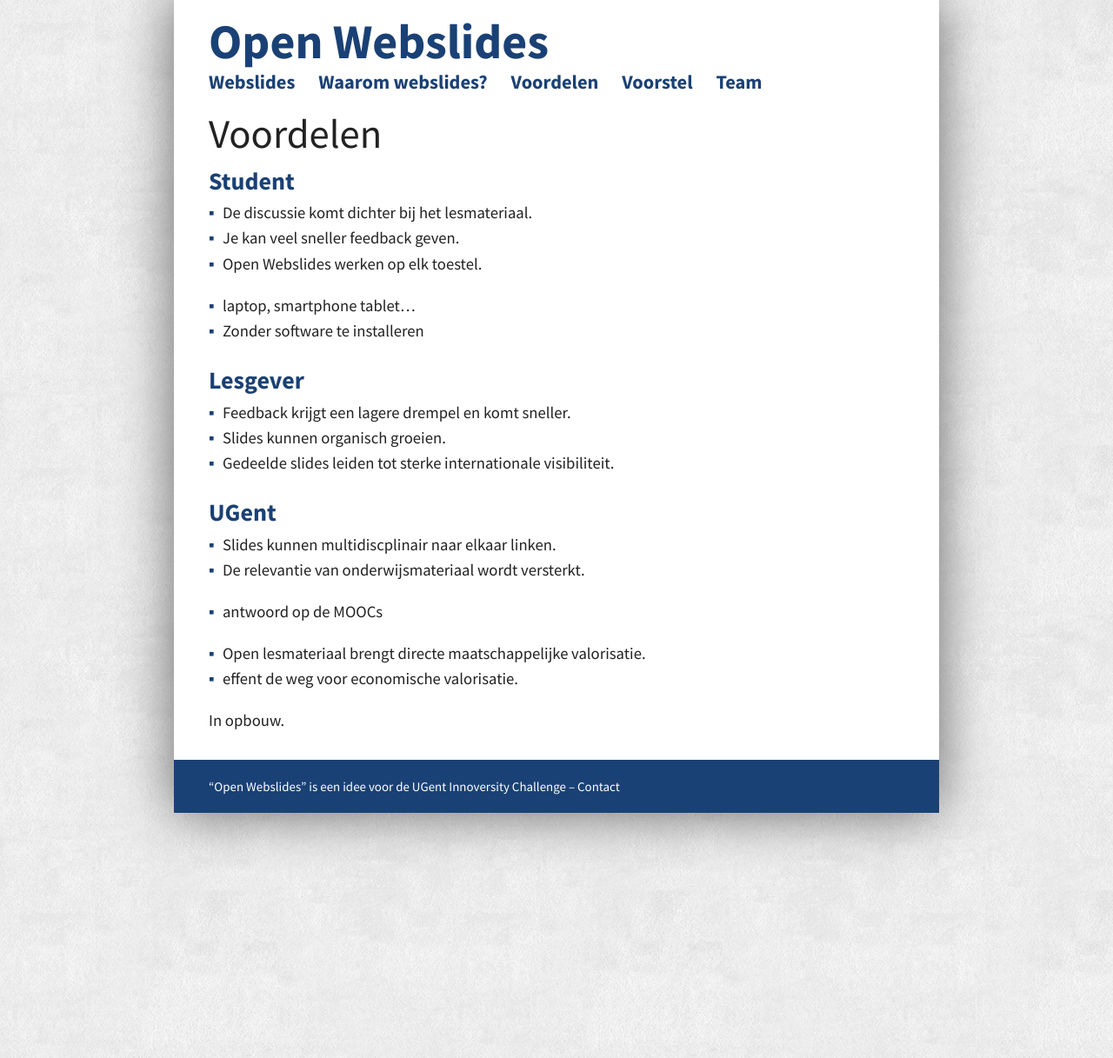
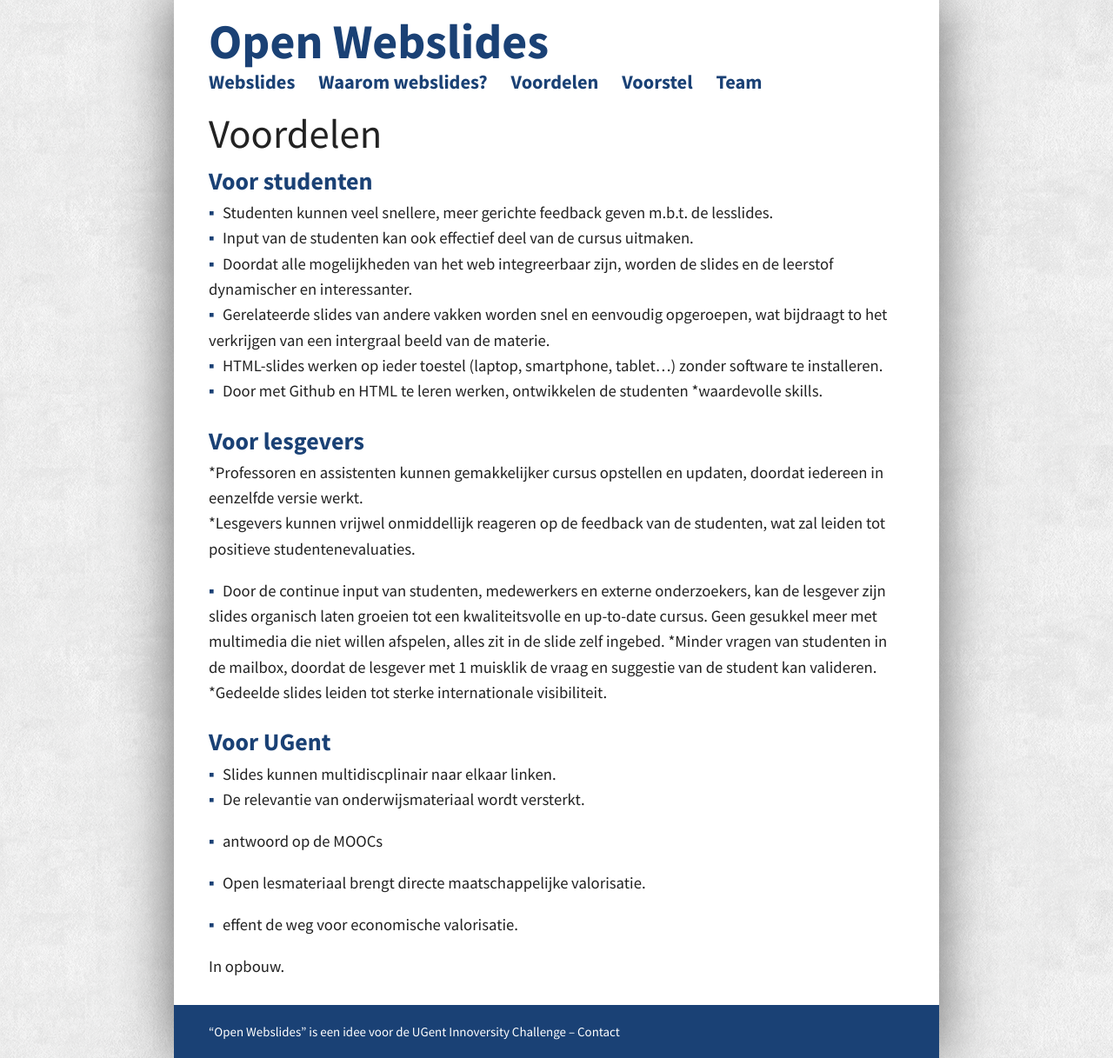
Before and after one commit to OpenWebslides/openwebslides.github.io-old, a Jekyll site: the page built from voordelen.md, in a window 1280 px wide. Shown: the whole page at 87% size. Built offline with Jekyll 4.4.1, drawn with Linux system fonts in a browser that asks for light colours.

Commit message:
changes to voordelen

```diff
--- a/voordelen.md
+++ b/voordelen.md
@@ -5,26 +5,34 @@
 order: 30
 ---
 
-Student
+Voor studenten
 --------
-* De discussie komt dichter bij het lesmateriaal.
-* Je kan veel sneller feedback geven.
-* Open Webslides werken op elk toestel.
-  * laptop, smartphone tablet...
-  * Zonder software te installeren
 
-Lesgever
+* Studenten kunnen veel snellere, meer gerichte **feedback** geven m.b.t. de lesslides.
+* **Input** van de studenten kan ook effectief deel van de cursus uitmaken.
+* Doordat alle mogelijkheden van het web integreerbaar zijn, worden de slides en de leerstof **dynamischer** en **interessanter**.
+* Gerelateerde slides van andere vakken worden snel en eenvoudig opgeroepen, wat bijdraagt to het verkrijgen van een **intergraal beeld** van de materie.
+*  HTML-slides werken op **ieder toestel** (laptop, smartphone, tablet...) zonder software te installeren.
+* Door met Github en HTML te leren werken, ontwikkelen de studenten **waardevolle skills*.
+
+Voor lesgevers
 --------
-* Feedback krijgt een lagere drempel en komt sneller.
-* Slides kunnen organisch groeien.
-* Gedeelde slides leiden tot sterke internationale visibiliteit.
 
-UGent
+*Professoren en assistenten kunnen gemakkelijker cursus opstellen en updaten, doordat iedereen in eenzelfde versie werkt.
+*Lesgevers kunnen vrijwel onmiddellijk reageren op de feedback van de studenten, wat zal leiden tot positieve studentenevaluaties.
+* Door de continue input van studenten, medewerkers en externe onderzoekers, kan de lesgever zijn slides organisch laten groeien tot een kwaliteitsvolle en up-to-date cursus.
+Geen gesukkel meer met multimedia die niet willen afspelen, alles zit in de slide zelf ingebed.
+*Minder vragen van studenten in de mailbox, doordat de lesgever met 1 muisklik de vraag en suggestie van de student kan valideren.
+*Gedeelde slides leiden tot sterke internationale visibiliteit.
+
+
+Voor UGent
 -------
 * Slides kunnen multidiscplinair naar elkaar linken.
 * De relevantie van onderwijsmateriaal wordt versterkt.
-  * antwoord op de MOOCs
+	* antwoord op de MOOCs
 * Open lesmateriaal brengt directe maatschappelijke valorisatie.
- * effent de weg voor economische valorisatie.
+	* effent de weg voor economische valorisatie.
+
 
 In opbouw.
```
